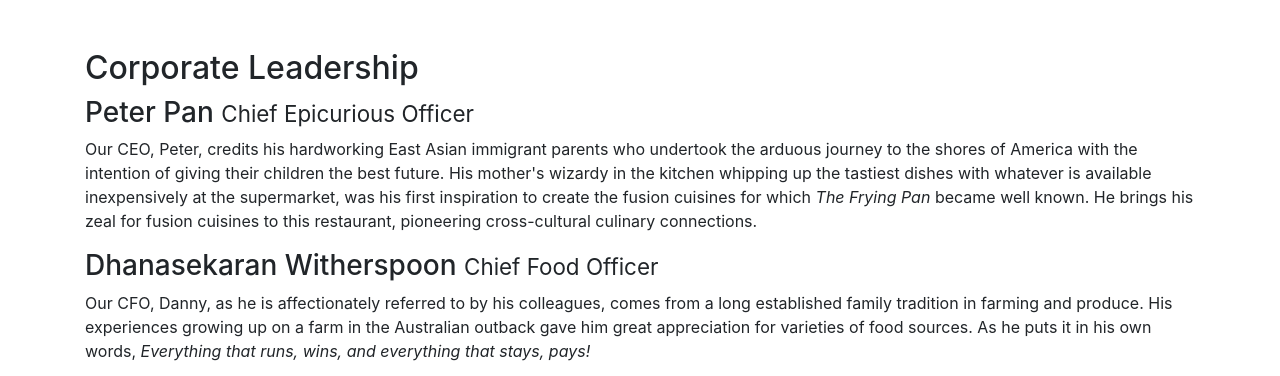
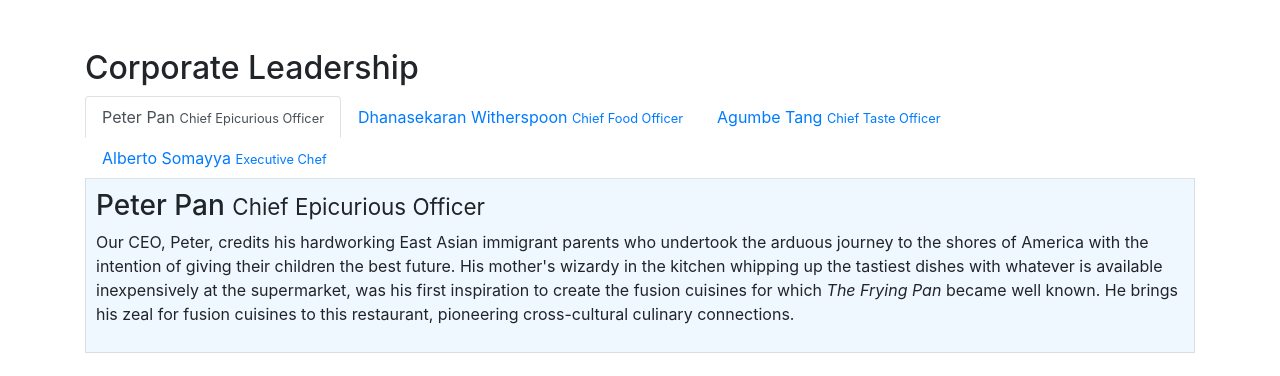
Before and after one commit to bikrantkumar/begining, a website: page aboutus.html in a window 1280 px wide. Shown: the part 1085-1461 px from the top of the page. Drawn offline with nearby package versions, Linux system fonts and the light colour scheme.

Commit message:
tabs and navigation

```diff
--- a/aboutus.html
+++ b/aboutus.html
@@ -102,14 +102,43 @@
         <div class = "row  row-content" >
             <div >
                 <h2>Corporate Leadership</h2>
+                <div >
+                    <ul class="nav nav-tabs">
+                        <li class="nav-item">
+                           <a class="nav-link active" href="#Peter" role="tab" data-toggle="tab">Peter Pan <small>Chief Epicurious Officer</small></a>
+                        </li>
+                        <li class="nav-item">
+                            <a class="nav-link " href="#Dhanasekaran" role="tab" data-toggle="tab">Dhanasekaran Witherspoon <small>Chief Food Officer</small></a>
+                         </li>
+                        <li class="nav-item">
+                            <a class="nav-link " href="#Agumbe" role="tab" data-toggle="tab">Agumbe Tang <small>Chief Taste Officer</small></a>
+                        </li>
+                        <li class="nav-item">
+                            <a class="nav-link " href="#Alberto" role="tab" data-toggle="tab">Alberto Somayya <small>Executive Chef</small></a>
+                        </li>
+
+                    </ul>
+                </div>
+                <div class= "tab-content">
+                    <div class= "tab-pane fade show active" id ="Peter" role="tabpanel">
                         <h3>Peter Pan <small>Chief Epicurious Officer</small></h3>
                         <p class = "d-none d-md-block">Our CEO, Peter, credits his hardworking East Asian immigrant parents who undertook the arduous journey to the shores of America with the intention of giving their children the best future. His mother's wizardy in the kitchen whipping up the tastiest dishes with whatever is available inexpensively at the supermarket, was his first inspiration to create the fusion cuisines for which <em>The Frying Pan</em> became well known. He brings his zeal for fusion cuisines to this restaurant, pioneering cross-cultural culinary connections.</p>
+                    </div>
+                    <div class= "tab-pane fade " id ="Dhanasekaran" role="tabpanel">
                         <h3>Dhanasekaran Witherspoon <small>Chief Food Officer</small></h3>
                         <p class = "d-none d-md-block">Our CFO, Danny, as he is affectionately referred to by his colleagues, comes from a long established family tradition in farming and produce. His experiences growing up on a farm in the Australian outback gave him great appreciation for varieties of food sources. As he puts it in his own words, <em>Everything that runs, wins, and everything that stays, pays!</em></p>
+                    </div>
+                    <div class= "tab-pane fade " id ="Agumbe" role="tabpanel">
                         <h3>Agumbe Tang <small>Chief Taste Officer</small></h3>
                         <p class = "d-none d-md-block">Blessed with the most discerning gustatory sense, Agumbe, our CTO, personally ensures that every dish that we serve meets his exacting tastes. Our chefs dread the tongue lashing that ensues if their dish does not meet his exacting standards. He lives by his motto, <em>You click only if you survive my lick.</em></p>
+                    </div>
+                    <div class= "tab-pane fade " id ="Alberto" role="tabpanel">
                         <h3>Alberto Somayya <small>Executive Chef</small></h3>
                         <p class = "d-none d-md-block">Award winning three-star Michelin chef with wide International experience having worked closely with whos-who in the culinary world, he specializes in creating mouthwatering Indo-Italian fusion experiences. He says, <em>Put together the cuisines from the two craziest cultures, and you get a winning hit! Amma Mia!</em></p>
+                    </div>
+
+                </div>
+
             </div>
        </div>
        <div class = "row row-content">
--- a/css/styles.css
+++ b/css/styles.css
@@ -29,3 +29,10 @@ address{
 .navbar-dark{
     background-color: #512DA8;
 }
+.tab-content{
+    padding: 10px;
+    border-left: 1px solid #dddddd;
+    border-right: 1px solid #dddddd;
+    border-bottom: 1px solid #dddddd;
+    background-color: aliceblue;
+}
```
Lines whose indentation alone changed are shown as unchanged.
